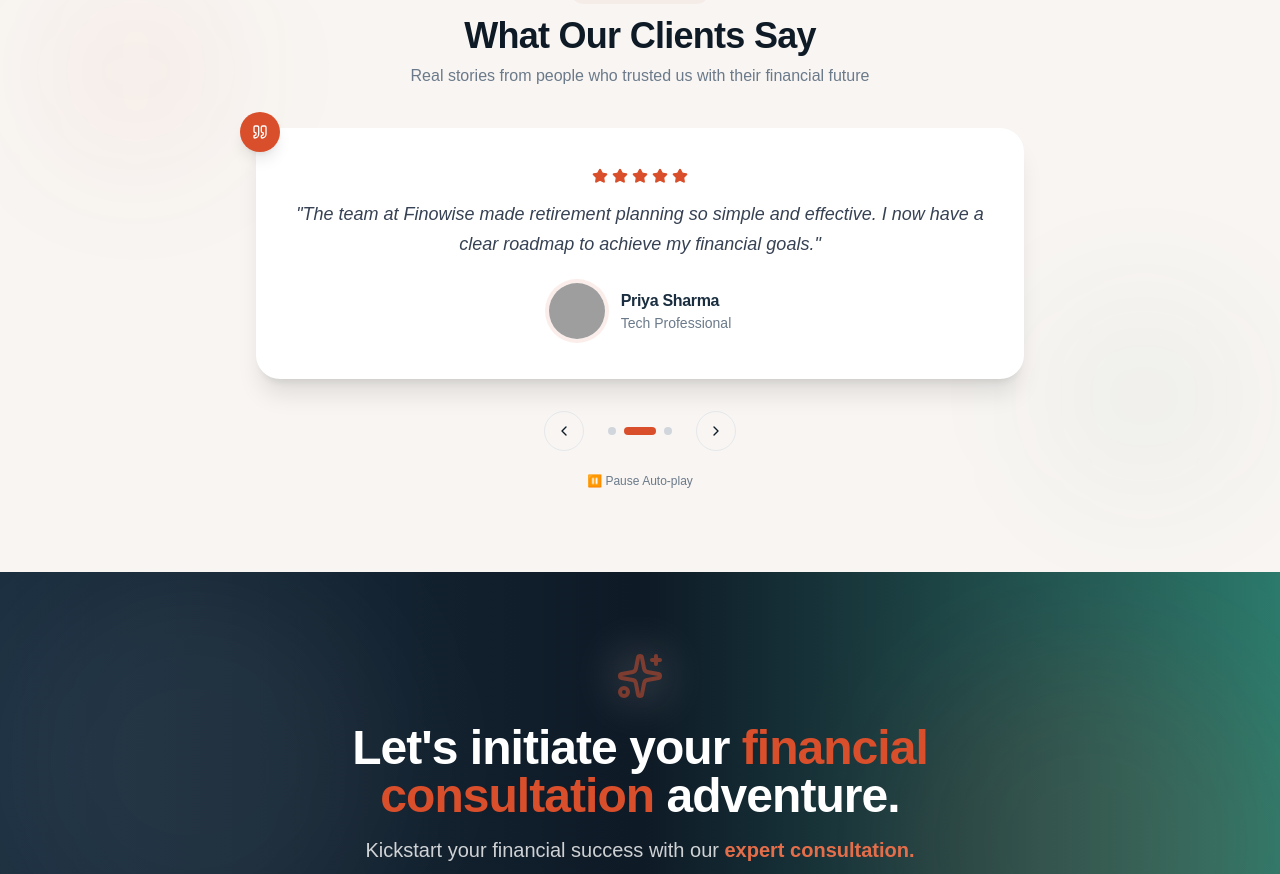
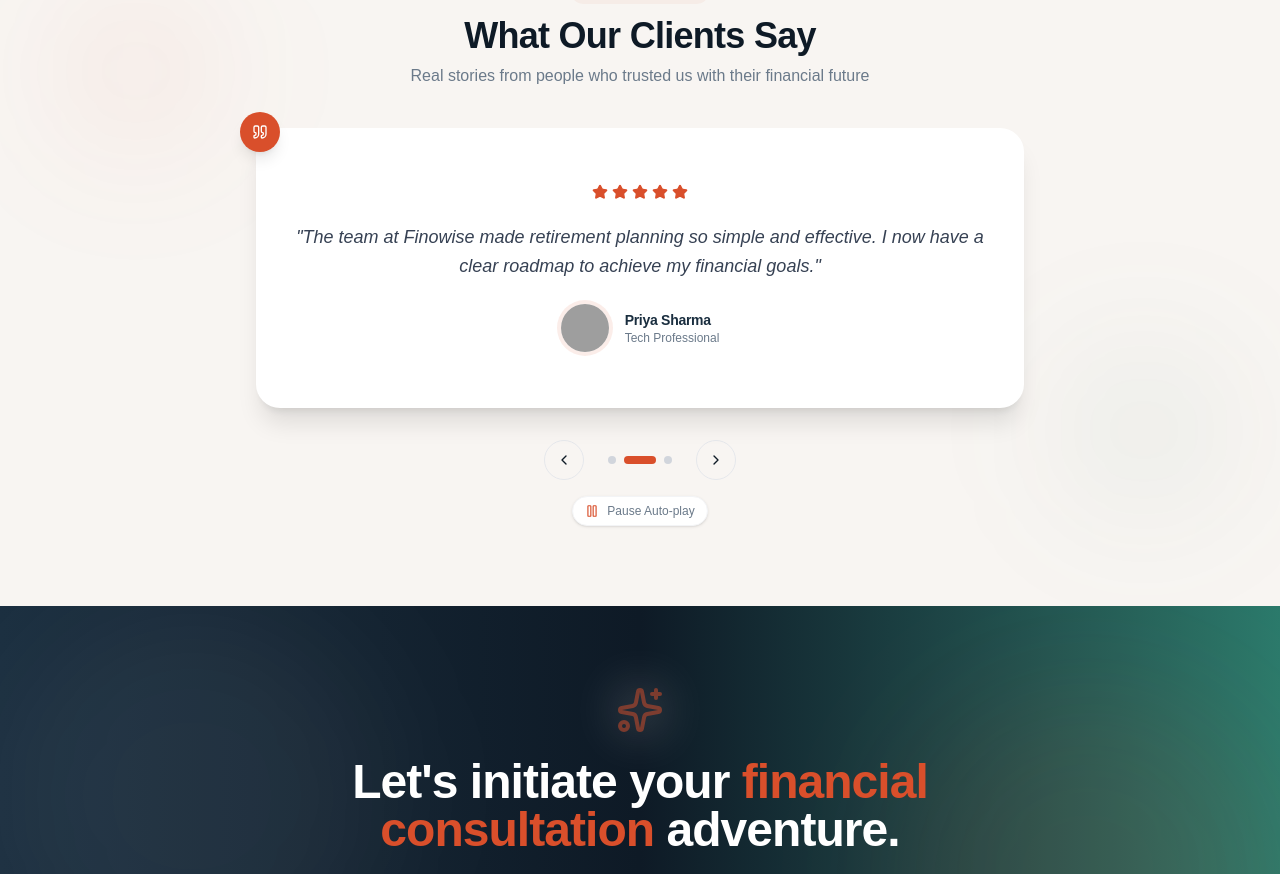
Before and after one commit to bhavesh-bhoi/FinoWise-Redesign, a React (Vite) app: page / in a window 1280 px wide. Shown: the part 6360-7234 px from the top of the page. Built offline with nearby package versions, Linux system fonts and the light colour scheme; grey boxes are pictures that could not be loaded; a web font is replaced by a local one.

Commit message:
Fixed:Carousel Card Animation Conflicts

```diff
--- a/src/Components/Testimonials.jsx
+++ b/src/Components/Testimonials.jsx
@@ -1,5 +1,12 @@
 import { useState, useEffect } from "react";
-import { Quote, Star, ChevronLeft, ChevronRight } from "lucide-react";
+import {
+  Quote,
+  Star,
+  ChevronLeft,
+  ChevronRight,
+  Pause,
+  Play,
+} from "lucide-react";
 
 const Testimonials = () => {
   const [currentIndex, setCurrentIndex] = useState(0);
@@ -90,45 +97,48 @@ const Testimonials = () => {
         </div>
 
         <div className="max-w-3xl mx-auto">
-          {/* Testimonial Card */}
-          <div className="bg-white rounded-2xl sm:rounded-3xl p-6 sm:p-8 md:p-10 shadow-xl relative">
+          {/* Testimonial Card - Fixed Height */}
+          <div className="bg-white rounded-2xl sm:rounded-3xl p-6 sm:p-8 md:p-10 shadow-xl relative min-h-[320px] sm:min-h-[300px] md:min-h-[280px] flex items-center">
             {/* Quote Icon */}
             <div className="absolute -top-3 -left-3 sm:-top-4 sm:-left-4 w-8 h-8 sm:w-10 sm:h-10 bg-accent rounded-full flex items-center justify-center shadow-lg">
-              <Quote className="text-white" size={16} sm:size={18} />
+              <Quote className="text-white" size={16} />
             </div>
 
+            <div className="w-full">
               <div className="text-center">
                 {/* Rating */}
-              <div className="flex justify-center gap-1 mb-4">
+                <div className="flex justify-center gap-1 mb-3">
                   {[...Array(testimonials[currentIndex].rating)].map((_, i) => (
                     <Star
                       key={i}
                       size={16}
-                    sm:size={18}
                       className="text-accent fill-accent"
                     />
                   ))}
                 </div>
 
-              {/* Content */}
-              <p className="text-sm sm:text-base md:text-lg text-gray-700 mb-6 leading-relaxed italic">
+                {/* Content - Fixed height with scroll if needed */}
+                <div className="min-h-[100px] sm:min-h-[90px] md:min-h-[80px] flex items-center justify-center mb-3">
+                  <p className="text-sm sm:text-base md:text-lg text-gray-700 leading-relaxed italic line-clamp-4 sm:line-clamp-3 md:line-clamp-2">
                     "{testimonials[currentIndex].content}"
                   </p>
+                </div>
 
                 {/* Author */}
-              <div className="flex items-center justify-center gap-3 sm:gap-4">
+                <div className="flex items-center justify-center gap-3 sm:gap-4 mt-2">
                   <img
                     src={testimonials[currentIndex].image}
                     alt={testimonials[currentIndex].name}
-                  className="w-12 h-12 sm:w-14 sm:h-14 rounded-full object-cover ring-4 ring-accent/10"
+                    className="w-10 h-10 sm:w-12 sm:h-12 rounded-full object-cover ring-4 ring-accent/10"
                   />
                   <div className="text-left">
-                  <h4 className="font-bold text-sm sm:text-base text-primary">
+                    <h4 className="font-bold text-xs sm:text-sm text-primary">
                       {testimonials[currentIndex].name}
                     </h4>
-                  <p className="text-xs sm:text-sm text-muted">
+                    <p className="text-[10px] sm:text-xs text-muted">
                       {testimonials[currentIndex].role}
                     </p>
+                  </div>
                 </div>
               </div>
             </div>
@@ -143,7 +153,6 @@ const Testimonials = () => {
             >
               <ChevronLeft
                 size={16}
-                sm:size={18}
                 className="group-hover:-translate-x-0.5 transition-transform"
               />
             </button>
@@ -171,19 +180,28 @@ const Testimonials = () => {
             >
               <ChevronRight
                 size={16}
-                sm:size={18}
                 className="group-hover:translate-x-0.5 transition-transform"
               />
             </button>
           </div>
 
-          {/* Auto-play Indicator */}
-          <div className="text-center mt-4">
+          {/* Auto-play Indicator with Icons */}
+          <div className="flex justify-center mt-4">
             <button
               onClick={() => setIsAutoPlaying(!isAutoPlaying)}
-              className="text-xs text-muted hover:text-accent transition-colors"
+              className="inline-flex items-center gap-2 px-3 py-1.5 bg-white rounded-full shadow-sm hover:shadow-md transition-all text-xs text-muted hover:text-accent border border-gray-100"
             >
-              {isAutoPlaying ? "⏸️ Pause" : "▶️ Resume"} Auto-play
+              {isAutoPlaying ? (
+                <>
+                  <Pause size={14} className="text-accent" />
+                  <span>Pause Auto-play</span>
+                </>
+              ) : (
+                <>
+                  <Play size={14} className="text-accent" />
+                  <span>Resume Auto-play</span>
+                </>
+              )}
             </button>
           </div>
         </div>
```
Lines whose indentation alone changed are shown as unchanged.
